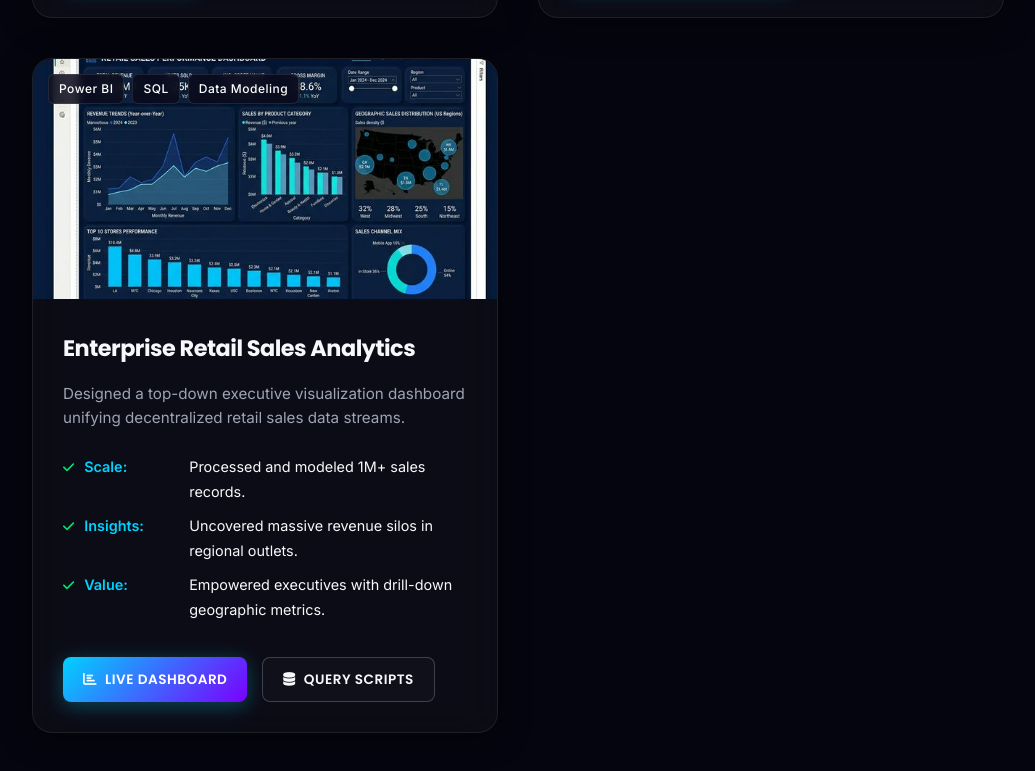
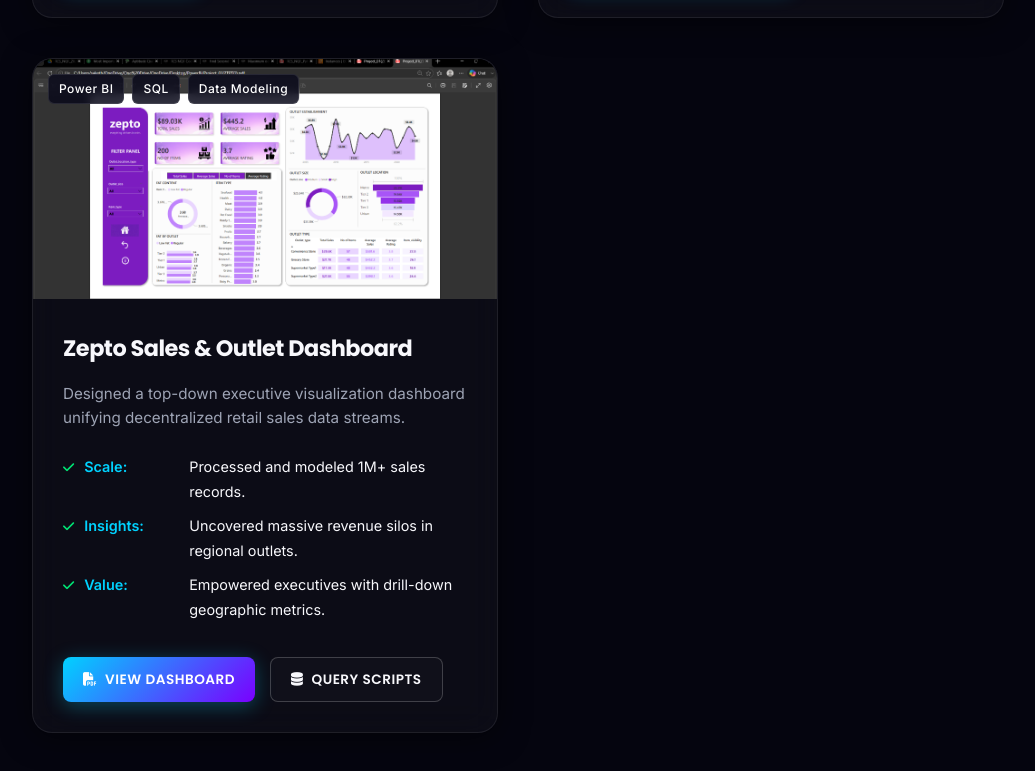
Before and after one commit to Asif0521/portfolio, a plain HTML site: page index.html in a window 1280 px wide. Shown: the part 4052-4823 px from the top of the page, without its empty margins (122-1157 px from the left). Drawn offline with Linux system fonts and the light colour scheme.

Commit message:
Update Zepto Dashboard assets & links

```diff
--- a/index.html
+++ b/index.html
@@ -205,7 +205,7 @@
                 <!-- Project 3 -->
                 <div class="project-card glass-card glow-hover">
                     <div class="project-img-wrapper">
-                        <img src="assets/retail_sales.png" alt="Retail Sales Performance Dashboard" class="project-img">
+                        <img src="assets/zepto_preview.png" alt="Zepto Sales Dashboard" class="project-img">
                         <div class="project-badges">
                             <span class="badge">Power BI</span>
                             <span class="badge">SQL</span>
@@ -213,7 +213,7 @@
                         </div>
                     </div>
                     <div class="project-content">
-                        <h3>Enterprise Retail Sales Analytics</h3>
+                        <h3>Zepto Sales & Outlet Dashboard</h3>
                         <p>Designed a top-down executive visualization dashboard unifying decentralized retail sales data streams.</p>
                         <ul class="project-features">
                             <li><i class="fas fa-check"></i> <strong>Scale:</strong> Processed and modeled 1M+ sales records.</li>
@@ -221,7 +221,7 @@
                             <li><i class="fas fa-check"></i> <strong>Value:</strong> Empowered executives with drill-down geographic metrics.</li>
                         </ul>
                         <div class="project-actions">
-                            <a href="#" class="btn btn-sm btn-primary" target="_blank"><i class="fas fa-chart-bar"></i> Live Dashboard</a>
+                            <a href="assets/Zepto_Dashboard.pdf" class="btn btn-sm btn-primary" target="_blank"><i class="fas fa-file-pdf"></i> View Dashboard</a>
                             <a href="https://github.com/Asif0521" class="btn btn-sm btn-secondary" target="_blank"><i class="fas fa-database"></i> Query Scripts</a>
                         </div>
                     </div>
```
Also changed, not shown: assets/zepto_preview.png (added), 1 other file.
